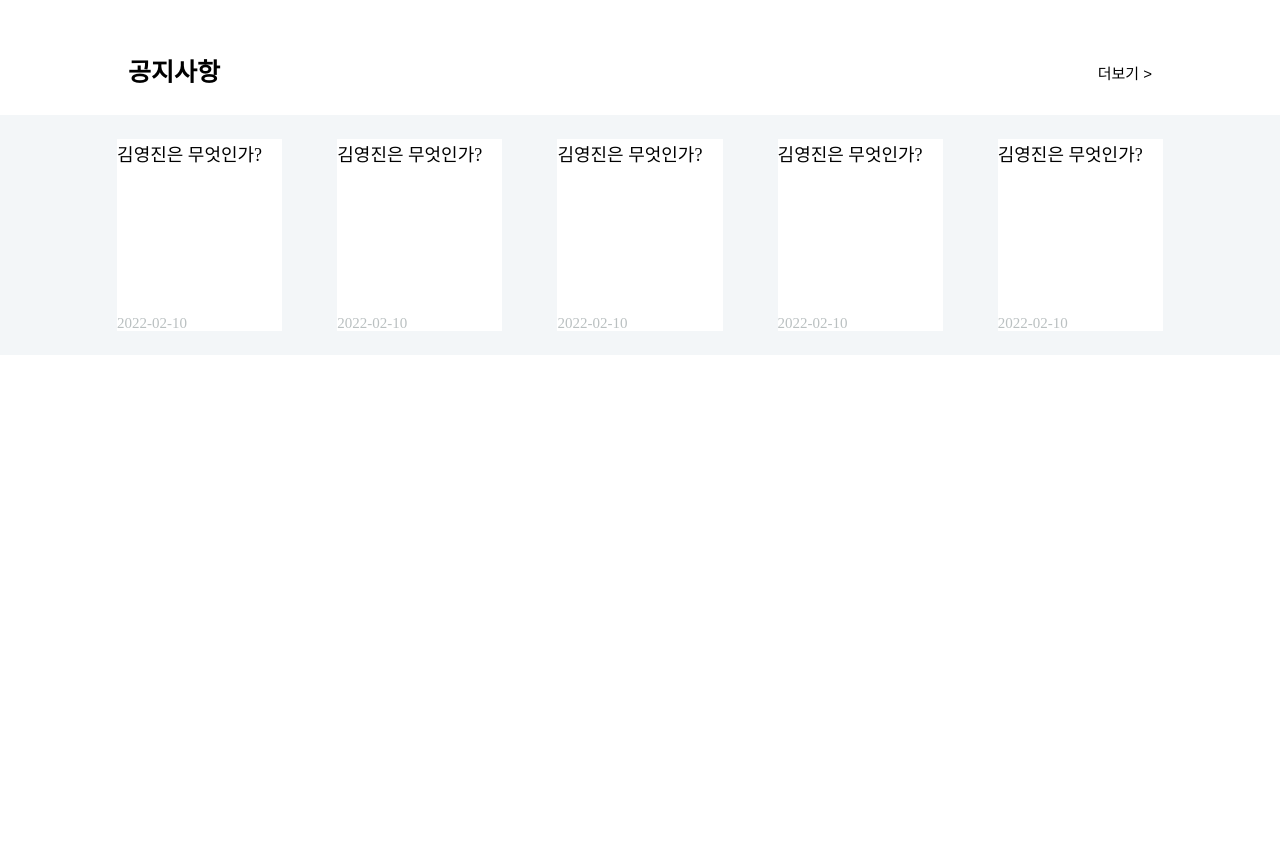
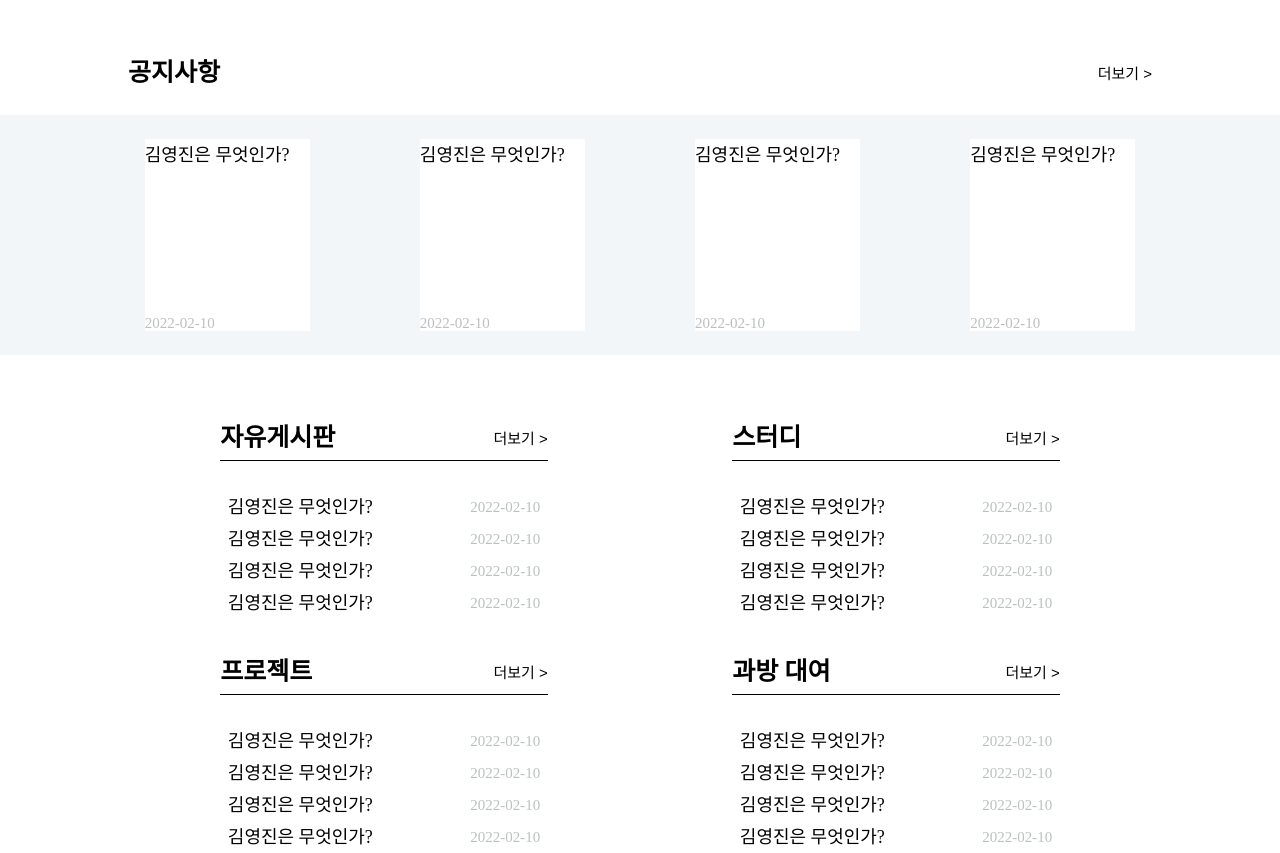
Before and after one commit to AJOU-DEVELOPERS/Do-IT-Page, a React (Create React App) app in the folder Client/: page /main in a window 1280 px wide. Shown: the part 800-1653 px from the top of the page. Before the commit the page ends 1185 px from the top, so only its background shows below. Built offline with nearby package versions, Linux system fonts and the light colour scheme.

Commit message:
Feat : 게시판들 UI 레이아웃 구현

```diff
--- a/Client/src/API/test.ts
+++ b/Client/src/API/test.ts
@@ -1,5 +1,5 @@
 import axios from "axios";
-import { API_GET_OPTION } from "@Constant/.";
+import { API_GET_OPTION, GET_NOTICE_CONTENT_URL } from "@Constant/.";
 
 export const getLoginInfo = async () => {
   const { data } = await axios.get("/checkLogin.json", API_GET_OPTION);
@@ -7,7 +7,7 @@ export const getLoginInfo = async () => {
 };
 
 export const getNoticeContents = async () => {
-  const { data } = await axios.get("/NoticeBoardContent.json", API_GET_OPTION);
+  const { data } = await axios.get(GET_NOTICE_CONTENT_URL, API_GET_OPTION);
   return data;
 };
 
--- a/Client/src/Common/Style/index.ts
+++ b/Client/src/Common/Style/index.ts
@@ -3,3 +3,9 @@ export const GreyColor = `#f3f6f8`;
 export const AlignCenterAround = `
   align-items: center;
   justify-content: space-around;`;
+
+export const HoverPointer = `
+    &:hover{
+      cursor : pointer
+    }
+  `;
--- a/Client/src/Components/Molecules/BoardPreview/style.tsx
+++ b/Client/src/Components/Molecules/BoardPreview/style.tsx
@@ -1,3 +1,4 @@
+import { AlignCenterAround, HoverPointer } from "@Style/.";
 import styled from "styled-components";
 
 interface Props {
@@ -5,17 +6,20 @@ interface Props {
 }
 
 export const Container = styled.div<Props>`
+  display: flex;
+  ${HoverPointer}
   ${({ type }) => (type === "card" ? CardContainer : LineContainer)}
 `;
 const CardContainer = `
   background-color: white;
   width: 15%;
   height: 80%;
-  display: flex;
   flex-direction: column;
   justify-content: space-between;
 `;
-const LineContainer = styled.div``;
+const LineContainer = `
+  ${AlignCenterAround}
+`;
 export const Title = styled.p`
   font-size: 18px;
   line-height: 32px;
--- a/Client/src/Components/Molecules/ContentTitle/style.tsx
+++ b/Client/src/Components/Molecules/ContentTitle/style.tsx
@@ -1,3 +1,4 @@
+import { HoverPointer } from "@Style/.";
 import styled from "styled-components";
 
 export const Container = styled.div`
@@ -15,7 +16,5 @@ export const Title = styled.p`
 export const Text = styled.button`
   font-size: 15px;
   background: none;
-  &:hover {
-    cursor: pointer;
-  }
+  ${HoverPointer}
 `;
--- /dev/null
+++ b/Client/src/Components/Organisms/Main/BoardContent/index.tsx
@@ -0,0 +1,23 @@
+import BoardPreview from "@Molecules/BoardPreview";
+import ContentTitle from "@Molecules/ContentTitle";
+import { BoardContentSelector } from "@Recoil/BoardContent";
+import { BoardContentType, BoardType } from "@src/Common/Type";
+import { useRecoilValue } from "recoil";
+import { BoardContainer, ContenTitleContainer } from "./style";
+
+const BoardContent = ({ boardType, apiSrc }: BoardType) => {
+  const BoardContents = useRecoilValue<BoardContentType[]>(
+    BoardContentSelector(apiSrc)
+  );
+  return (
+    <BoardContainer>
+      <ContenTitleContainer>
+        <ContentTitle title={boardType} />
+      </ContenTitleContainer>
+      {BoardContents.slice(0, 4).map(({ title, date }) => (
+        <BoardPreview type="line" title={title} date={date} />
+      ))}
+    </BoardContainer>
+  );
+};
+export default BoardContent;
--- /dev/null
+++ b/Client/src/Components/Organisms/Main/BoardContent/style.tsx
@@ -0,0 +1,17 @@
+import styled from "styled-components";
+
+export const BoardContainer = styled.div`
+  display: flex;
+  flex-direction: column;
+  width: 40%;
+`;
+export const ContenTitleContainer = styled.div`
+  width: 80%;
+  margin: 40px auto;
+  &::after {
+    content: "";
+    display: block;
+    margin: 10px 0px -10px 0px;
+    border-bottom: 1px solid;
+  }
+`;
--- a/Client/src/Components/Organisms/Main/NoticeContent/index.tsx
+++ b/Client/src/Components/Organisms/Main/NoticeContent/index.tsx
@@ -12,7 +12,7 @@ const NoticeContent = () => {
         <ContentTitle title="공지사항" />
       </ContenTitleContainer>
       <ContentContainer>
-        {noticeContents.map(({ title, date }) => (
+        {noticeContents.slice(0, 4).map(({ title, date }) => (
           <BoardPreview type="card" title={title} date={date} />
         ))}
       </ContentContainer>
--- a/Client/src/Components/Templates/Main/index.tsx
+++ b/Client/src/Components/Templates/Main/index.tsx
@@ -3,6 +3,9 @@ import { useCallback } from "react";
 import Header from "@Organisms/Header";
 import FirstContent from "@Organisms/Page/FirstContent";
 import NoticeContent from "@Organisms/Main/NoticeContent";
+import { BOARD_INFOS } from "@Constant/.";
+import BoardContent from "@Organisms/Main/BoardContent";
+import { BoardsContainer } from "./style";
 
 const MainPageTemplate = () => {
   const handleUserIconClick = useCallback(() => {
@@ -14,6 +17,11 @@ const MainPageTemplate = () => {
       <Header onClick={handleUserIconClick}></Header>
       <FirstContent />
       <NoticeContent />
+      <BoardsContainer>
+        {BOARD_INFOS.map(({ boardType, apiSrc }) => (
+          <BoardContent boardType={boardType} apiSrc={apiSrc} />
+        ))}
+      </BoardsContainer>
     </>
   );
 };
--- a/Client/src/Components/Templates/Main/style.tsx
+++ b/Client/src/Components/Templates/Main/style.tsx
@@ -1,3 +1,4 @@
+import { AlignCenterAround } from "@Style/.";
 import styled from "styled-components";
 
 export const ContenTitleContainer = styled.div`
@@ -5,3 +6,11 @@ export const ContenTitleContainer = styled.div`
   hieght: 100px;
   margin: 50px auto;
 `;
+
+export const BoardsContainer = styled.div`
+  width: 80%;
+  display: flex;
+  flex-wrap: wrap;
+  margin: auto;
+  ${AlignCenterAround}
+`;
```
